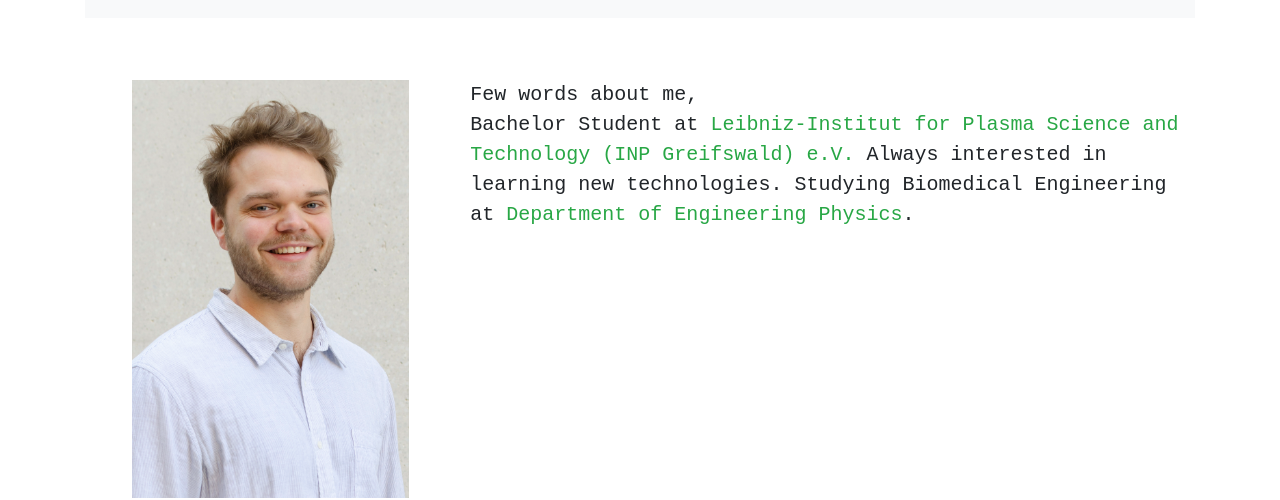
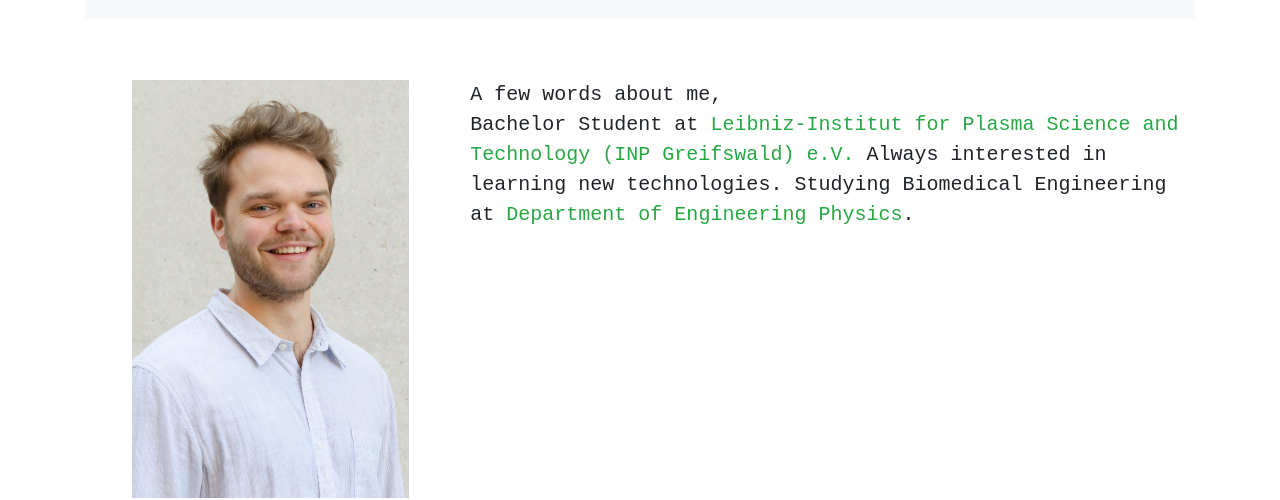
Before and after one commit to ad0409/ad0409.github.io, a plain HTML site: page index.html in a window 1280 px wide. Shown: the part 44-544 px from the top of the page. Drawn offline with nearby package versions, Linux system fonts and the light colour scheme.

Commit message:
Update index.html

```diff
--- a/index.html
+++ b/index.html
@@ -72,7 +72,7 @@
                 </div>
             </div>
             <div class="col-lg-8 col-md-8 col-sm-12">
-                <p>Few words about me,<br>
+                <p>A few words about me,<br>
                     Bachelor Student at <a href="https://www.inp-greifswald.de/en/"  target="_blank" rel="noopener noreferrer"><span class="text-success">Leibniz-Institut for Plasma Science and Technology (INP Greifswald) e.V.</span></a> Always interested in learning new technologies.
                     Studying Biomedical Engineering at <a href="https://en.fh-muenster.de/phy/"  target="_blank" rel="noopener noreferrer"> <span class="text-success">Department of Engineering Physics</span></a>.
             </div>
```
